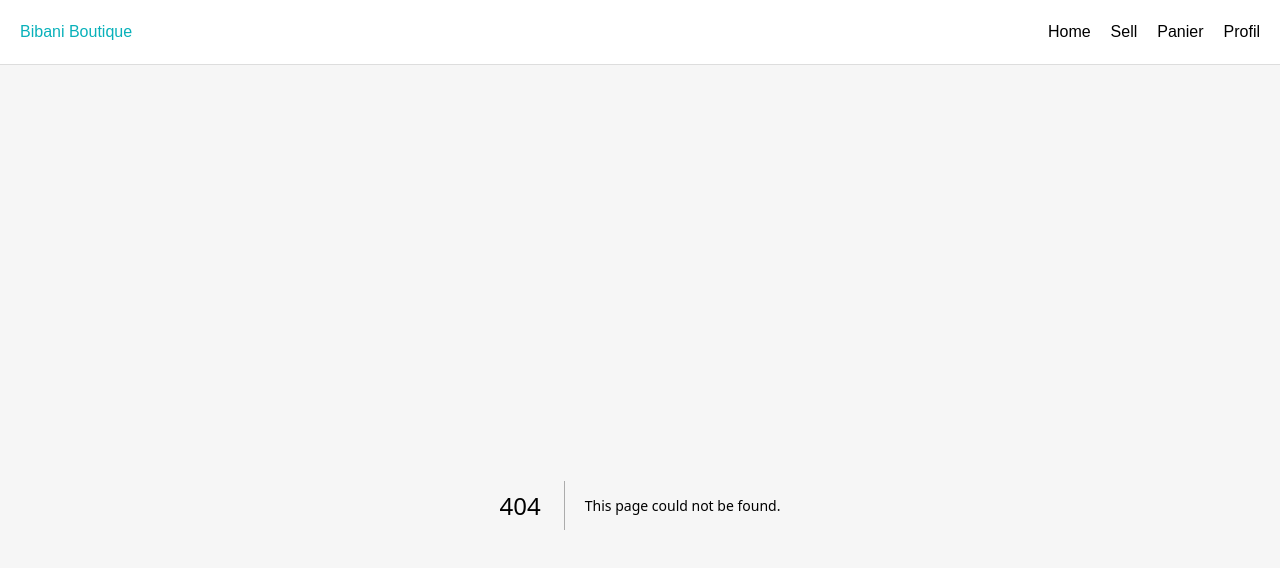
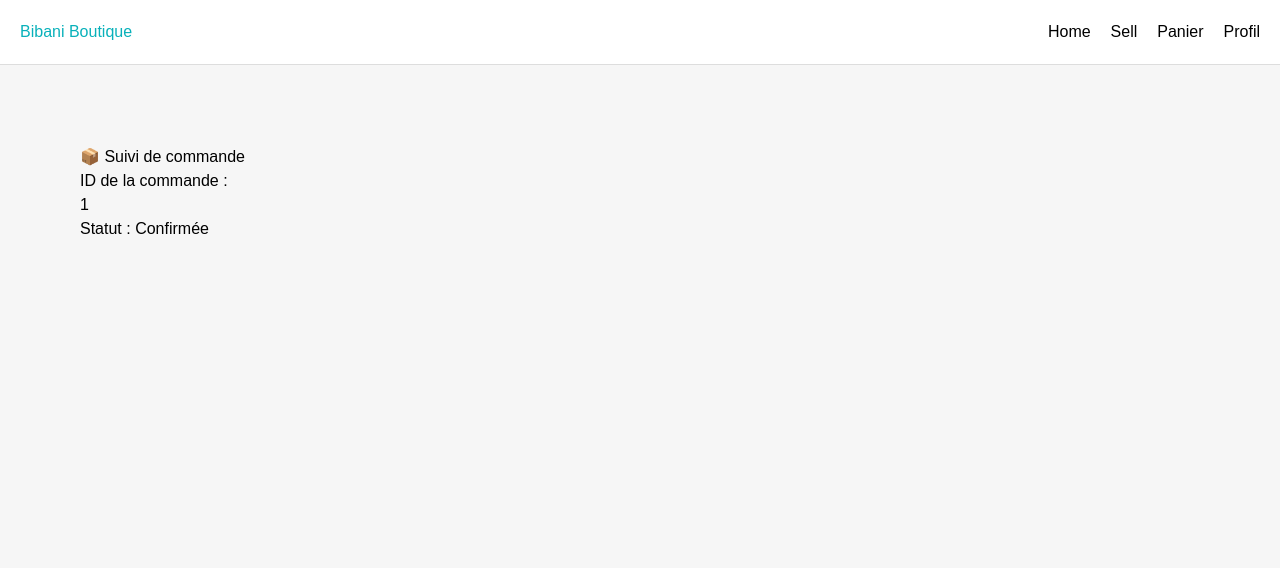
Before and after one commit to psakho922/vinted-web, a Next.js app: page /commande/1 in a window 1280 px wide. Before the commit this address had no page. Shown: the top 568 px of the page. Built offline with nearby package versions, Linux system fonts and the light colour scheme.

Commit message:
Create page.tsx

```diff
--- /dev/null
+++ b/src/app/commande/[id]/page.tsx
@@ -0,0 +1,21 @@
+"use client";
+
+import { useParams } from "next/navigation";
+
+export default function CommandePage() {
+
+  const params = useParams();
+  const id = params.id as string;
+
+  return (
+    <div style={{ padding: 40 }}>
+      <h1>📦 Suivi de commande</h1>
+
+      <p>ID de la commande :</p>
+
+      <h2>{id}</h2>
+
+      <p>Statut : Confirmée</p>
+    </div>
+  );
+}
```
